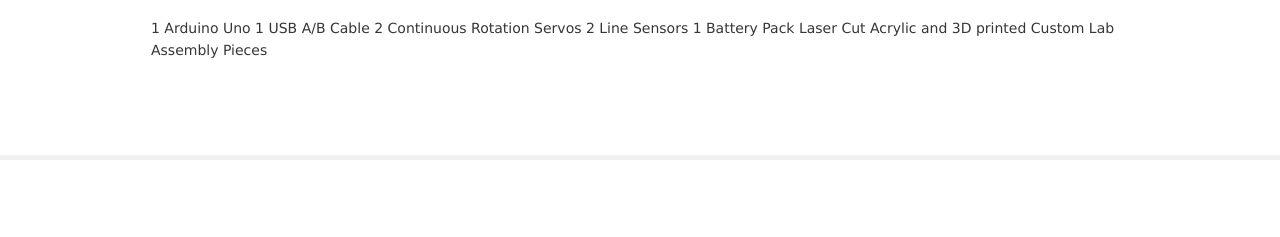
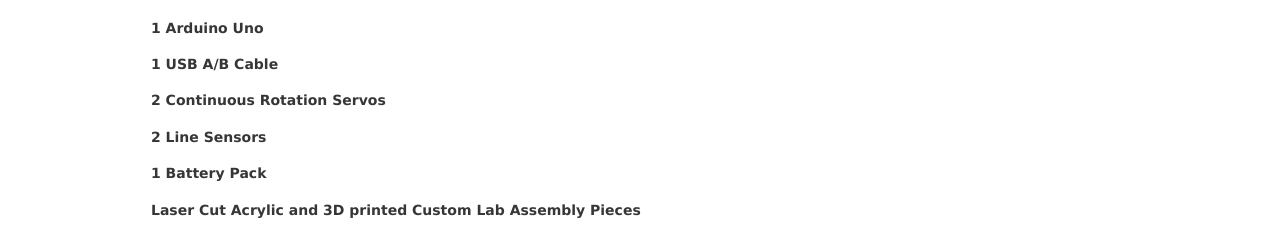
Before and after one commit to samuel-feibel/RobotsNRoses, a plain HTML site: page docs/pages/Milestone1.html in a window 1280 px wide. Shown: the part 715-952 px from the top of the page. Drawn offline with Linux system fonts and the light colour scheme; files whose address does not match are found by name.

Commit message:
Update Milestone1.html

```diff
--- a/docs/pages/Milestone1.html
+++ b/docs/pages/Milestone1.html
@@ -71,13 +71,12 @@
     <div class="content">
       <!-- ################################################################################################ -->
       <h1>Materials</h1>
-      <p>1 Arduino Uno
-1 USB A/B Cable
-2 Continuous Rotation Servos
-2 Line Sensors
-1 Battery Pack
-Laser Cut Acrylic and 3D printed Custom Lab Assembly Pieces
-</p>
+      <p> <b>   1 Arduino Uno </b> </p>
+      <p> <b>   1 USB A/B Cable </b> </p>
+      <p> <b>   2 Continuous Rotation Servos </b> </p>
+      <p> <b>   2 Line Sensors </b> </p>
+      <p> <b>   1 Battery Pack </b> </p>
+      <p> <b>   Laser Cut Acrylic and 3D printed Custom Lab Assembly Pieces </b> </p>
       </div>
     <!-- ################################################################################################ -->
   </footer>
```
